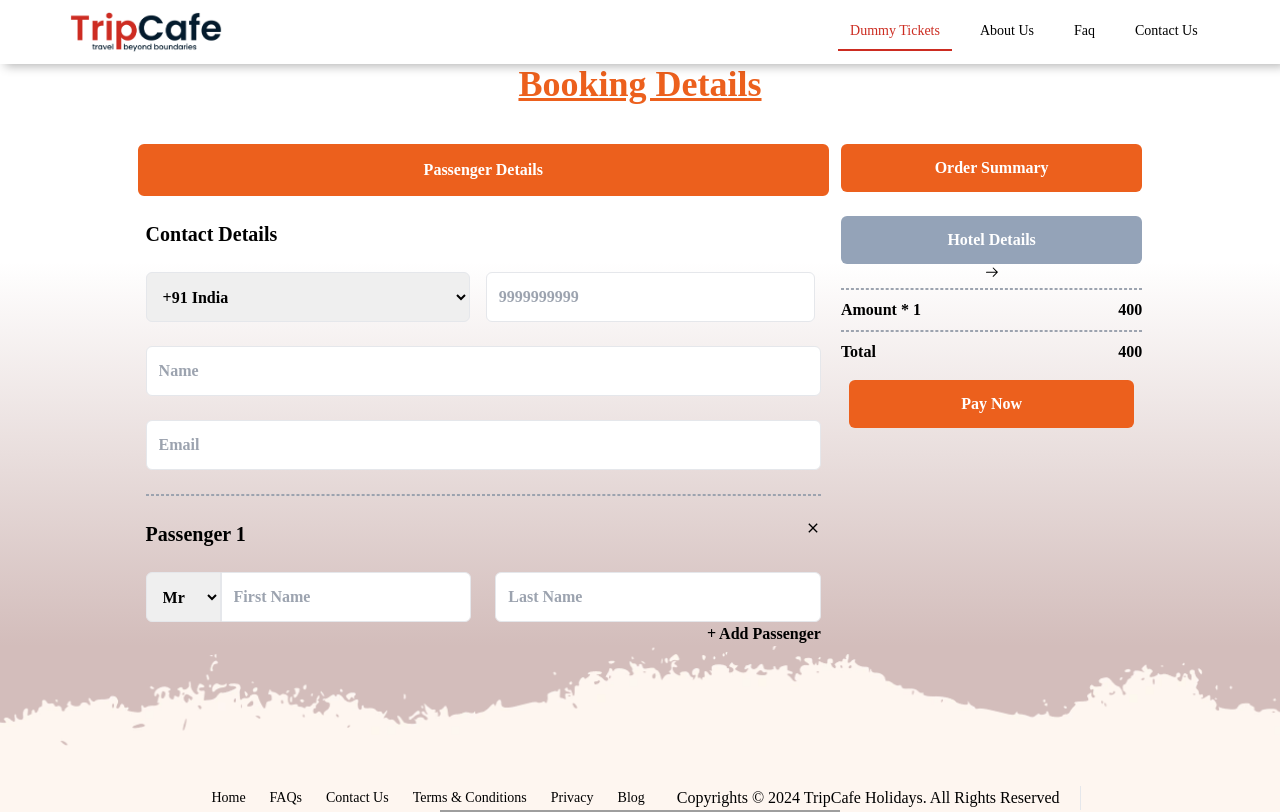
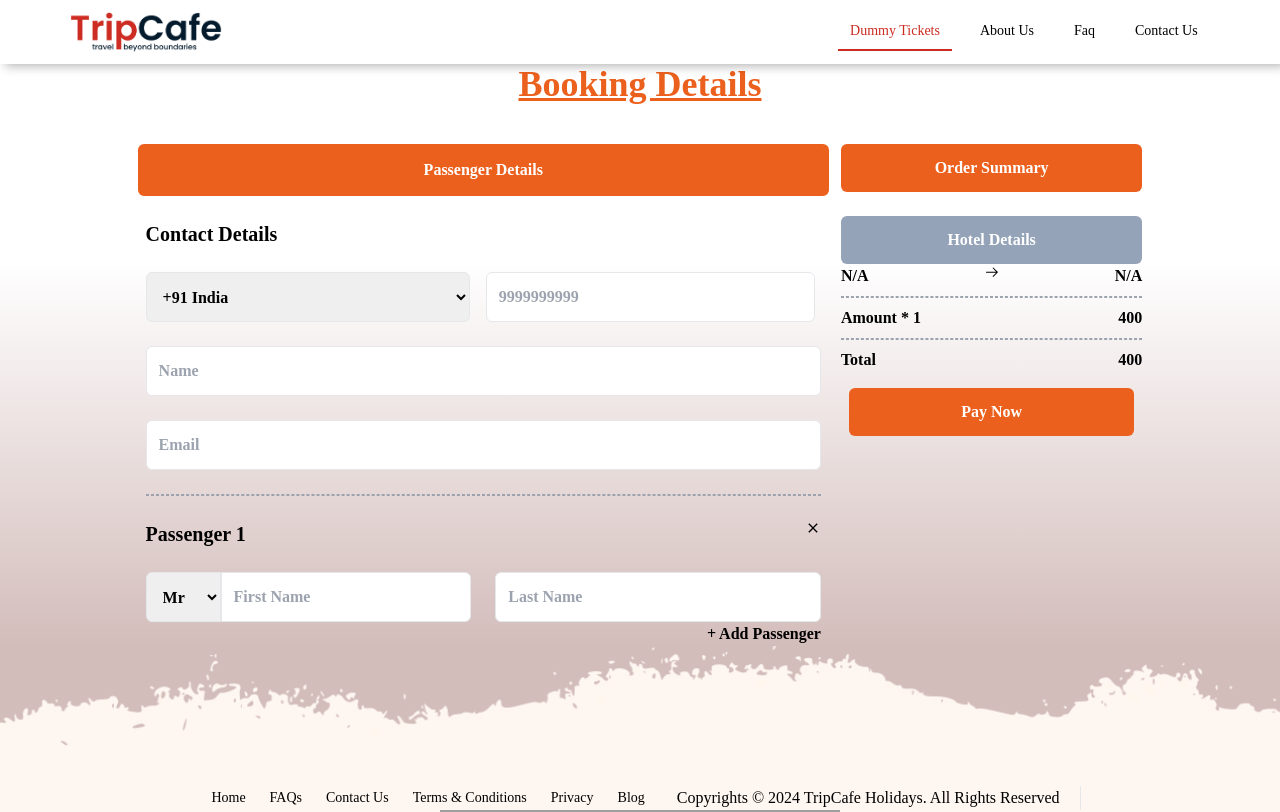
Before and after one commit to Anandraj2501/Frontend, a React (Create React App) app: page /hotel-bookingDetails in a window 1280 px wide. Shown: the top 812 px of the page. Built offline with nearby package versions, Linux system fonts and the light colour scheme; grey boxes are pictures that could not be loaded; a web font is replaced by a local one; what @react-pdf/renderer would draw is missing.

Commit message:
Date format corrected

```diff
--- a/src/Components/BookingDetails/BookingDetails.jsx
+++ b/src/Components/BookingDetails/BookingDetails.jsx
@@ -201,7 +201,7 @@ const BookingDetails = () => {
                     <h3 className=" text-center underline text-[#ec601d] text-4xl">Booking Details</h3>
                     <div className=" flex w-full gap-x-3 flex-wrap">
 
-                        <BookingDetailsRight totalPassenger={totalPassenger} setTotalPassenger={setTotalPassenger} onContactDetailsChange={handleContactDetailsChange} passengers={passengers} setPassengers={setPassengers} addPassenger={addPassenger}  />
+                        <BookingDetailsRight totalPassenger={totalPassenger} setTotalPassenger={setTotalPassenger} onContactDetailsChange={handleContactDetailsChange} passengers={passengers} setPassengers={setPassengers} addPassenger={addPassenger} />
                         <div className="right-detail mt-10 w-[100%] sm:w-[37%] md:w-[30%] lg:w-[30%] xl:w-[30%] 2xl:w-[30%]   flex flex-col">
                             <div className="borde-2 border-[#ec601d] rounded-md text-center p-3 bg-[#ec601d] text-white">Order Summary</div>
                             <div className="detai pt-6">
@@ -211,7 +211,12 @@ const BookingDetails = () => {
                                         <p>{from}</p>
                                         <span className="flex w-full justify-center"><HiMiniArrowRight /></span>
                                         <p>{to}</p>
-                                        <span>{departureDate}</span>
+                                        <span>
+                                            {departureDate
+                                                ? new Intl.DateTimeFormat('en-GB', { day: 'numeric', month: 'short', year: 'numeric' }).format(new Date(departureDate))
+                                                : "N/A"}
+                                        </span>
+
                                     </div>
                                     {
                                         JourneyDetails && JourneyDetails.map((item) => (
--- a/src/Components/Hotels/HotelBookingDetails.jsx
+++ b/src/Components/Hotels/HotelBookingDetails.jsx
@@ -556,14 +556,23 @@ const HotelBookingDetails = () => {
                         <div className="right-detail mt-10 w-[100%] sm:w-[37%] md:w-[30%] lg:w-[30%] xl:w-[30%] 2xl:w-[30%]   flex flex-col">
                             <div className="borde-2 border-[#ec601d] rounded-md text-center p-3 bg-[#ec601d] text-white">Order Summary</div>
                             <div className="detai pt-6">
-                            <div className="borde-2  border-[#ec601d] rounded-md text-center p-3 bg-slate-400 text-white">Hotel Details</div>
+                                <div className="borde-2  border-[#ec601d] rounded-md text-center p-3 bg-slate-400 text-white">Hotel Details</div>
                                 <div>
                                     <span className="w-full">{hotelData?.city}</span>
                                     <div className="flex justify-between">
-                                        <span>{hotelData?.checkinDate}</span>
-                                        <span><GoArrowRight/></span>
-                                        <span>{hotelData?.checkoutDate}</span>
+                                        <span>
+                                            {hotelData?.checkinDate
+                                                ? new Intl.DateTimeFormat('en-GB', { day: 'numeric', month: 'short', year: 'numeric' }).format(new Date(hotelData.checkinDate))
+                                                : "N/A"}
+                                        </span>
+                                        <span><GoArrowRight /></span>
+                                        <span>
+                                            {hotelData?.checkoutDate
+                                                ? new Intl.DateTimeFormat('en-GB', { day: 'numeric', month: 'short', year: 'numeric' }).format(new Date(hotelData.checkoutDate))
+                                                : "N/A"}
+                                        </span>
                                     </div>
+
                                 </div>
                                 <div className="flex flex-col gap-2 mt-2">
                                     <hr className="border-b border-dashed border-gray-400" />
```
